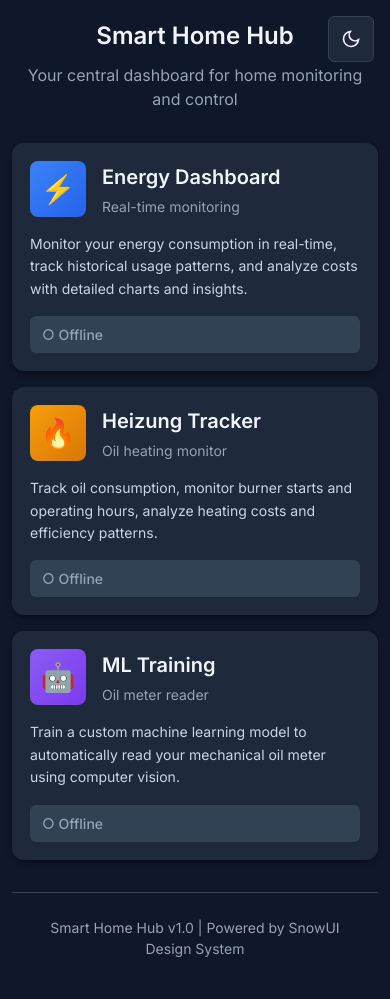
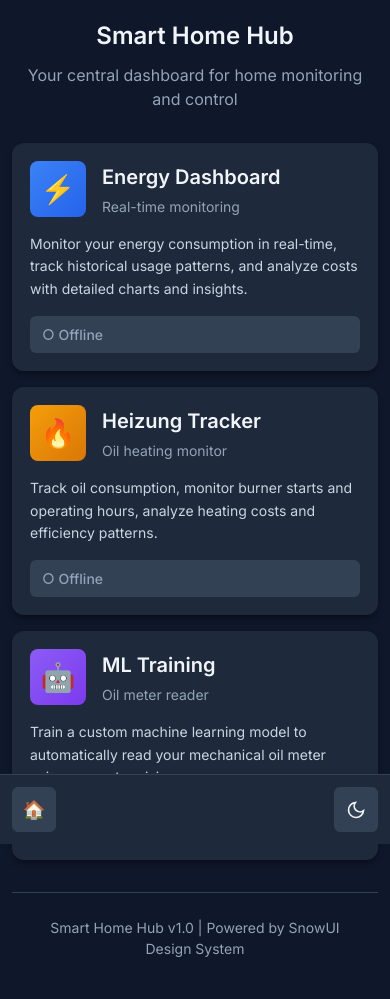
Before and after one commit to Sebastianwerner1985/home-hub, a Flask app: page / in a window 390 px wide. Run offline with Flask 3, Linux system fonts and the light colour scheme.

Commit message:
feat: add mobile bottom navigation with theme toggle for consistency

```diff
--- a/templates/index.html
+++ b/templates/index.html
@@ -58,6 +58,71 @@
             top: var(--space-4);
             right: var(--space-4);
             z-index: 1000;
+        }
+
+        /* Hide desktop theme toggle on mobile */
+        @media (max-width: 1024px) {
+            .theme-toggle {
+                display: none;
+            }
+        }
+
+        /* Mobile Navigation */
+        .mobile-nav {
+            display: none;
+            position: fixed;
+            bottom: 0;
+            left: 0;
+            right: 0;
+            background-color: var(--bg-surface);
+            border-top: 1px solid var(--border-default);
+            padding: var(--space-3);
+            padding-bottom: calc(var(--space-3) + env(safe-area-inset-bottom, 0px));
+            z-index: 100;
+            box-shadow: var(--shadow-large);
+            justify-content: space-between;
+            gap: var(--space-2);
+        }
+
+        @media (max-width: 1024px) {
+            .mobile-nav {
+                display: flex;
+            }
+
+            .container {
+                padding-bottom: 100px; /* Prevent content overlap with bottom nav */
+            }
+        }
+
+        .nav-btn {
+            padding: var(--space-2) var(--space-3);
+            border-radius: var(--radius-md);
+            background-color: var(--bg-surface-overlay);
+            color: var(--text-primary);
+            border: 1px solid var(--border-default);
+            font-size: var(--text-sm);
+            font-weight: var(--font-medium);
+            text-decoration: none;
+            display: flex;
+            align-items: center;
+            justify-content: center;
+            cursor: pointer;
+            transition: all var(--transition-fast);
+            min-height: 44px; /* Touch target size */
+            flex: 1;
+        }
+
+        .nav-btn.icon-only {
+            flex: 0 0 44px;
+            padding: var(--space-2);
+            font-size: var(--text-lg);
+        }
+
+        .nav-btn:hover,
+        .nav-btn:active {
+            background-color: var(--color-primary);
+            color: white;
+            border-color: var(--color-primary);
         }
 
         .app-grid {
@@ -328,12 +393,21 @@
         }
 
         function updateThemeUI(theme) {
+            const desktopSun = document.getElementById('theme-icon-sun');
+            const desktopMoon = document.getElementById('theme-icon-moon');
+            const mobileSun = document.getElementById('mobile-theme-icon-sun');
+            const mobileMoon = document.getElementById('mobile-theme-icon-moon');
+
             if (theme === 'dark') {
-                themeIconSun.style.display = 'none';
-                themeIconMoon.style.display = 'block';
+                desktopSun.style.display = 'none';
+                desktopMoon.style.display = 'block';
+                if (mobileSun) mobileSun.style.display = 'none';
+                if (mobileMoon) mobileMoon.style.display = 'block';
             } else {
-                themeIconSun.style.display = 'block';
-                themeIconMoon.style.display = 'none';
+                desktopSun.style.display = 'block';
+                desktopMoon.style.display = 'none';
+                if (mobileSun) mobileSun.style.display = 'block';
+                if (mobileMoon) mobileMoon.style.display = 'none';
             }
         }
 
@@ -380,5 +454,28 @@
             checkAppStatus('http://192.168.178.100:5000', 'ml-status-text');
         }, 30000);
     </script>
+
+    <!-- Mobile Navigation (hidden on desktop) -->
+    <nav class="mobile-nav">
+        <a href="http://192.168.178.100:8080" class="nav-btn icon-only" aria-label="Home">
+            🏠
+        </a>
+        <button class="nav-btn icon-only" onclick="toggleTheme()" id="mobileThemeBtn" aria-label="Toggle theme">
+            <svg id="mobile-theme-icon-sun" width="20" height="20" viewBox="0 0 24 24" fill="none" stroke="currentColor" stroke-width="2" style="display:none;">
+                <circle cx="12" cy="12" r="5"></circle>
+                <line x1="12" y1="1" x2="12" y2="3"></line>
+                <line x1="12" y1="21" x2="12" y2="23"></line>
+                <line x1="4.22" y1="4.22" x2="5.64" y2="5.64"></line>
+                <line x1="18.36" y1="18.36" x2="19.78" y2="19.78"></line>
+                <line x1="1" y1="12" x2="3" y2="12"></line>
+                <line x1="21" y1="12" x2="23" y2="12"></line>
+                <line x1="4.22" y1="19.78" x2="5.64" y2="18.36"></line>
+                <line x1="18.36" y1="5.64" x2="19.78" y2="4.22"></line>
+            </svg>
+            <svg id="mobile-theme-icon-moon" width="20" height="20" viewBox="0 0 24 24" fill="none" stroke="currentColor" stroke-width="2">
+                <path d="M21 12.79A9 9 0 1 1 11.21 3 7 7 0 0 0 21 12.79z"></path>
+            </svg>
+        </button>
+    </nav>
 </body>
 </html>
```
